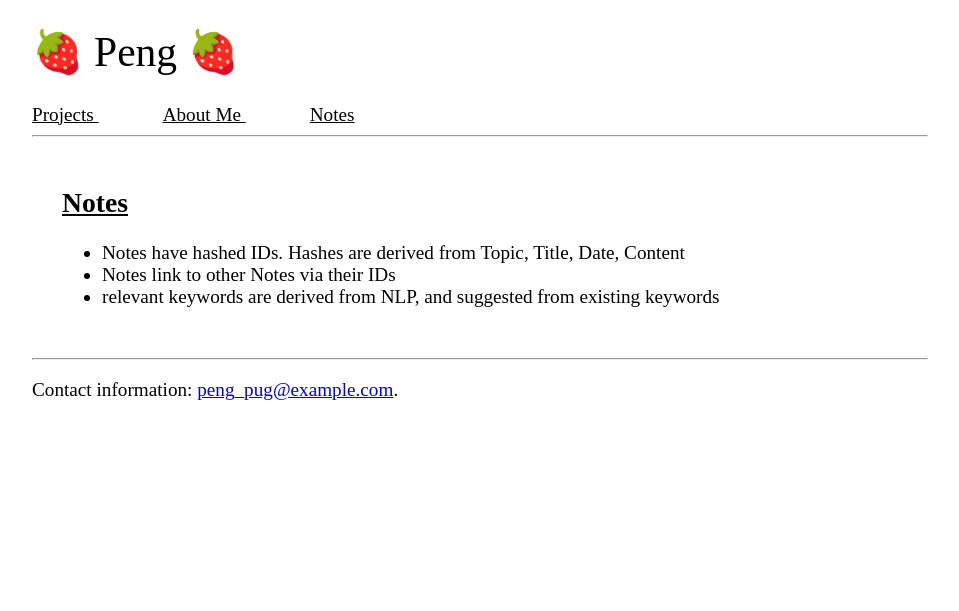
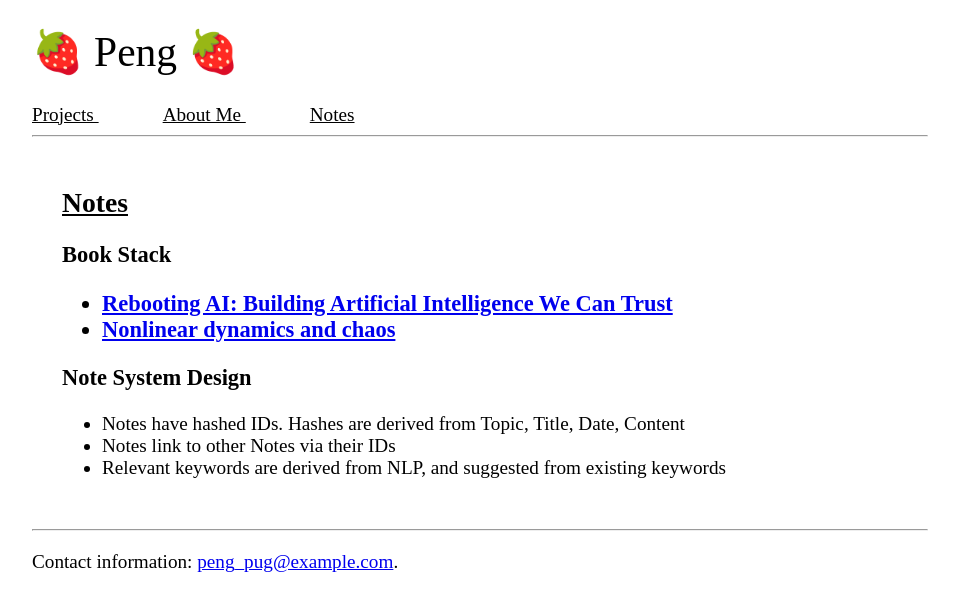
Before and after one commit to pzdkn/pzdkn.github.io, a Jekyll site: the page built from notes/index.html, in a window 1280 px wide. Shown: the top 611 px of the page, without its empty margins (160-1119 px from the left). Built offline with Jekyll 4.4.1, drawn with Linux system fonts in a browser that asks for light colours.

Commit message:
update book stack list

```diff
--- a/notes/index.html
+++ b/notes/index.html
@@ -4,9 +4,16 @@ title: Notes
 ---
 <section id="notes">
   <h2> Notes </h2>
+  <h3> Book Stack <h3>
+  <ul>
+    <li> <a href="http://rebooting.ai/"> Rebooting AI: Building Artificial Intelligence We Can Trust </a>
+    <li> <a href="http://www.stevenstrogatz.com/books/nonlinear-dynamics-and-chaos-with-applications-to-physics-biology-chemistry-and-engineering">
+         Nonlinear dynamics and chaos </a>
+  </ul>
+  <h3> Note System Design </h3>
   <ul>
     <li> Notes have hashed IDs. Hashes are derived from Topic, Title, Date, Content</li>
     <li> Notes link to other Notes via their IDs </li>
-    <li> relevant keywords are derived from NLP, and suggested from existing keywords </li>
+    <li> Relevant keywords are derived from NLP, and suggested from existing keywords </li>
   </ul>
 </section>
```
